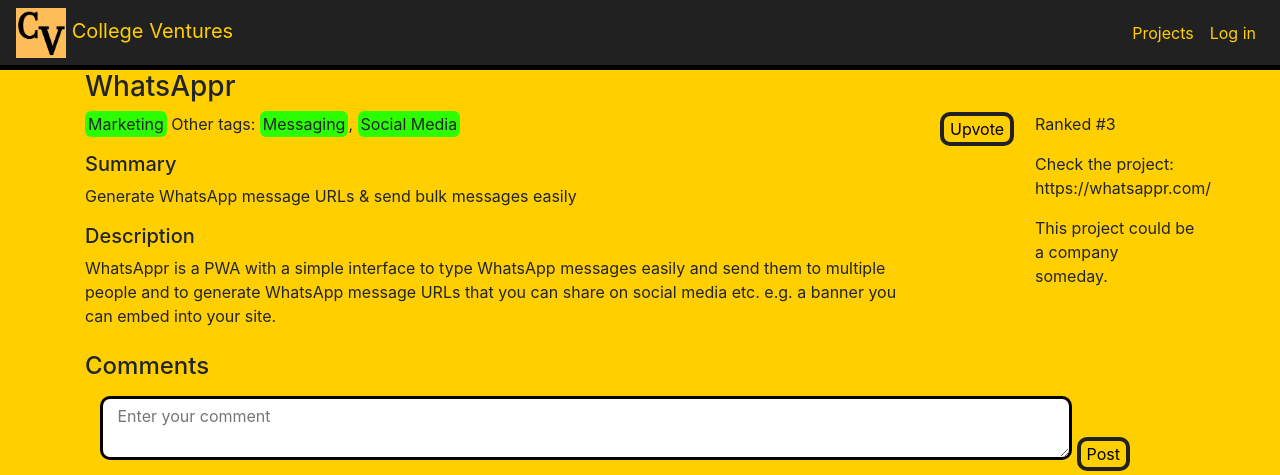
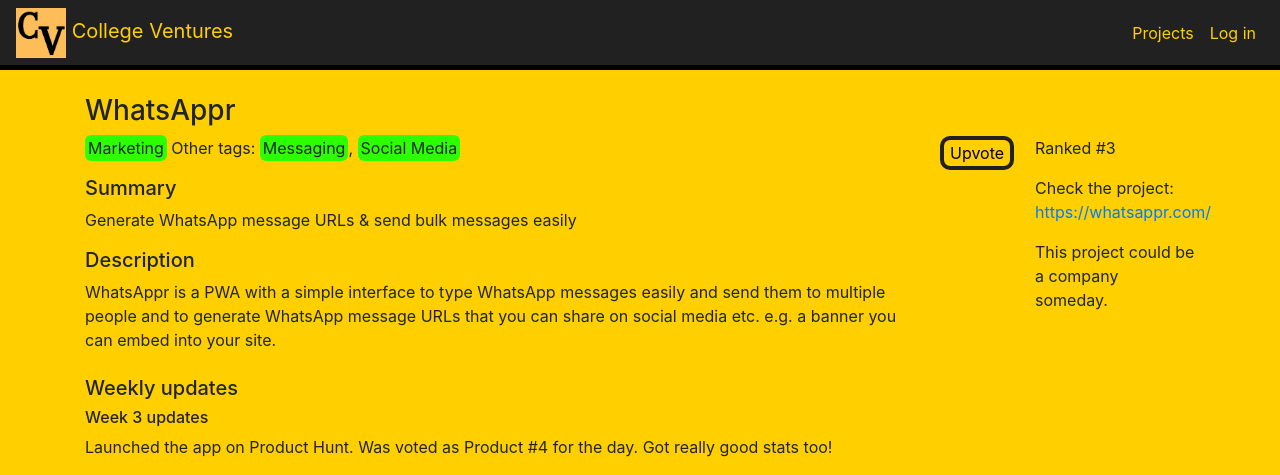
Before and after one commit to JadeMaveric/CollegeVenturers, a Flask app: page /project/1 in a window 1280 px wide. Shown: the top 475 px of the page. Run offline with Flask 2, Linux system fonts and the light colour scheme; tables that the repository leaves empty hold one stand-in row (values such as "Sample post"); some libraries are stand-ins or nearby versions.

Commit message:
Mockup of weekly updates

```diff
--- a/app/templates/project.html
+++ b/app/templates/project.html
@@ -1,4 +1,5 @@
 {% extends "base.html" %} {% block content %}
+<br>
 <div class="container" id="project">
   <div id="project_profile">
     <!--project.id-->
@@ -27,10 +28,19 @@
       <div class="col-md-1"><button class="upvote" type="submit">Upvote</button></div>
       <div class="col-md-2">
         <p class="rank">Ranked #{{ project.rank }}</p>
-        <p>Check the project: {{ project.website }}</p>
+        <p>Check the project: <a href="{{ project.website }}">{{ project.website }}</a></p>
         <p>This project could be {{ project.future_scope }} someday.</p>
       </div>
     </div>
+    <br>
+    <h5>Weekly updates</h5>
+    <h6>Week 3 updates</h6>
+    <p>Launched the app on Product Hunt. Was voted as Product #4 for the day. Got really good stats too!</p>
+    <h6>Week 2 updates</h6>
+    <p>Implemented a send to WhatsApp feature based on popular demand and feedback</p>
+    <h6>Week 1 updates</h6>
+    <p>Built an MVP of the app with ReactJS.</p>
+
   </div>
   <div id="comments">
     <!--comments go here: to be implemented-->
```
